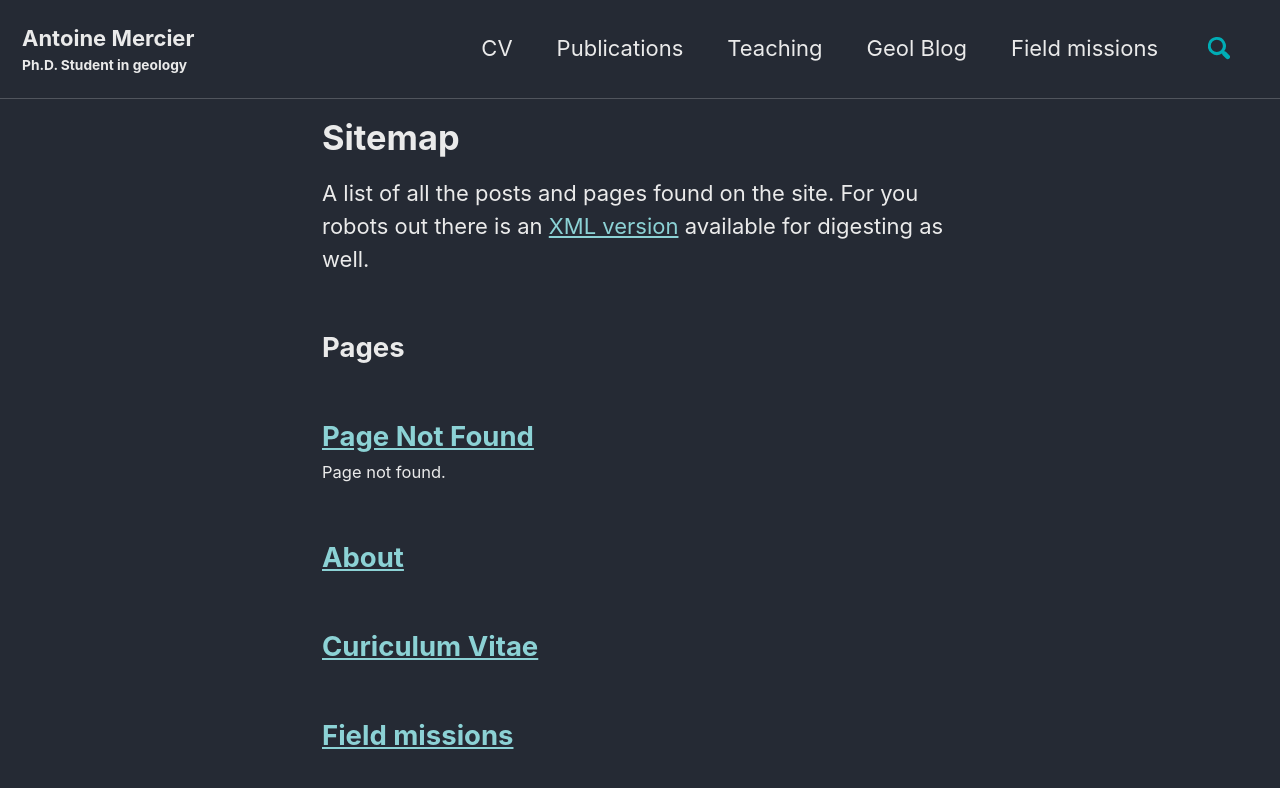
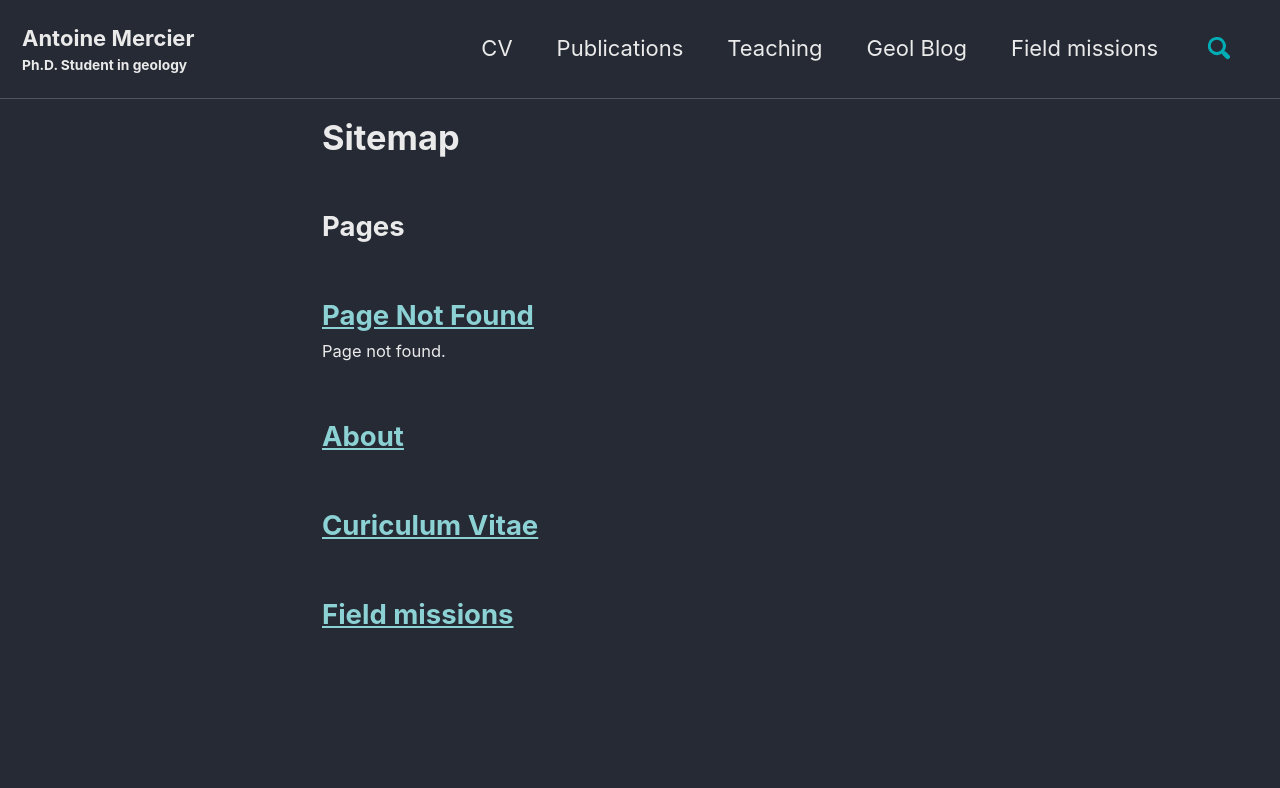
Before and after one commit to AntoineMercier/AntoineMercier.github.io, a Jekyll site: the page built from _pages/sitemap.md, in a window 1280 px wide and 900 px high. Shown: the top 788 px of the window. Built offline with Jekyll 4.4.1, drawn with Linux system fonts in a browser that asks for light colours; cached includes are drawn as plain includes.

Commit message:
Update sitemap.md

```diff
--- a/_pages/sitemap.md
+++ b/_pages/sitemap.md
@@ -4,8 +4,6 @@ title: "Sitemap"
 permalink: /sitemap/
 author_profile: false
 ---
-
-A list of all the posts and pages found on the site. For you robots out there is an [XML version]({{ "sitemap.xml" | relative_url }}) available for digesting as well.
 
 <h2>Pages</h2>
 {% for post in site.pages %}
```
